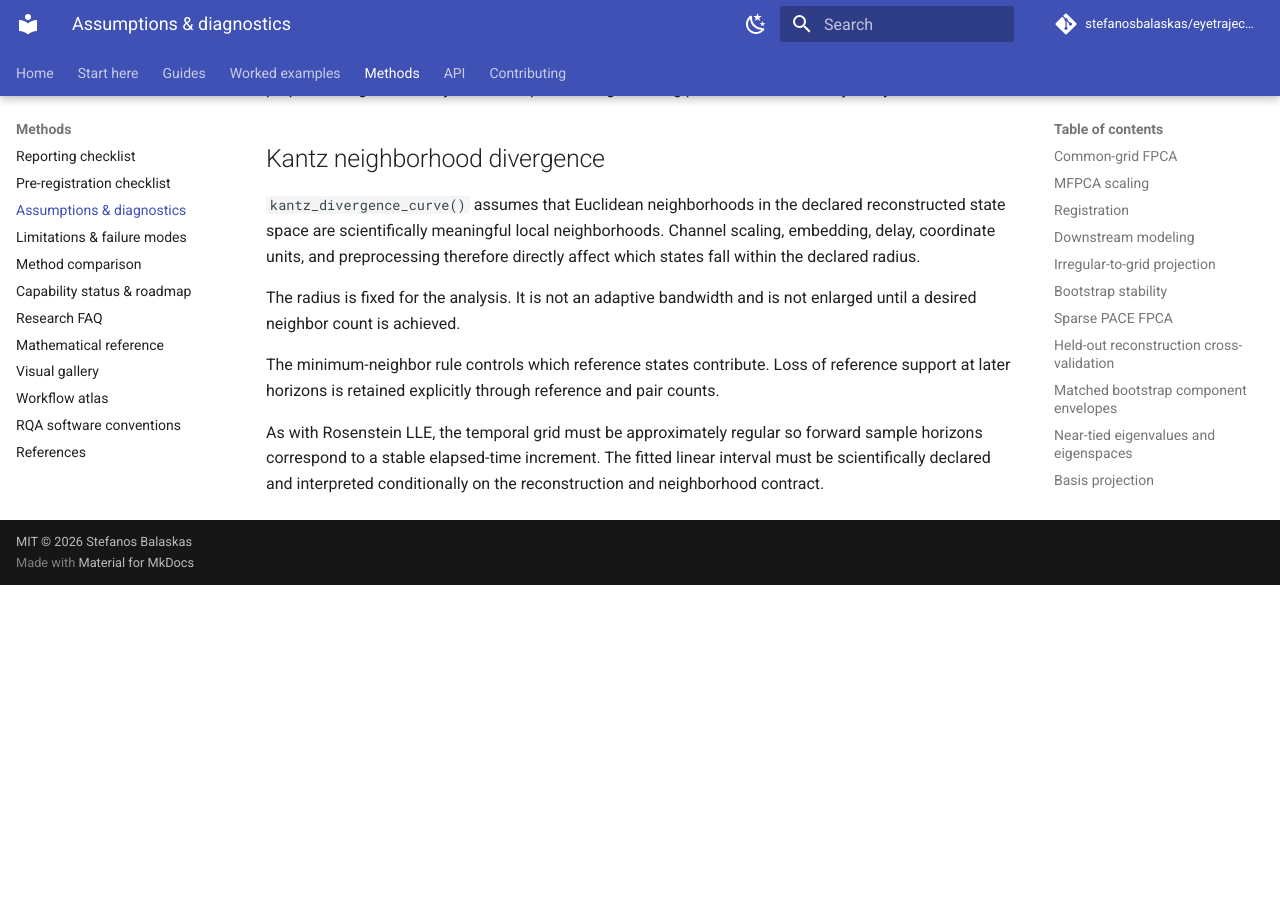
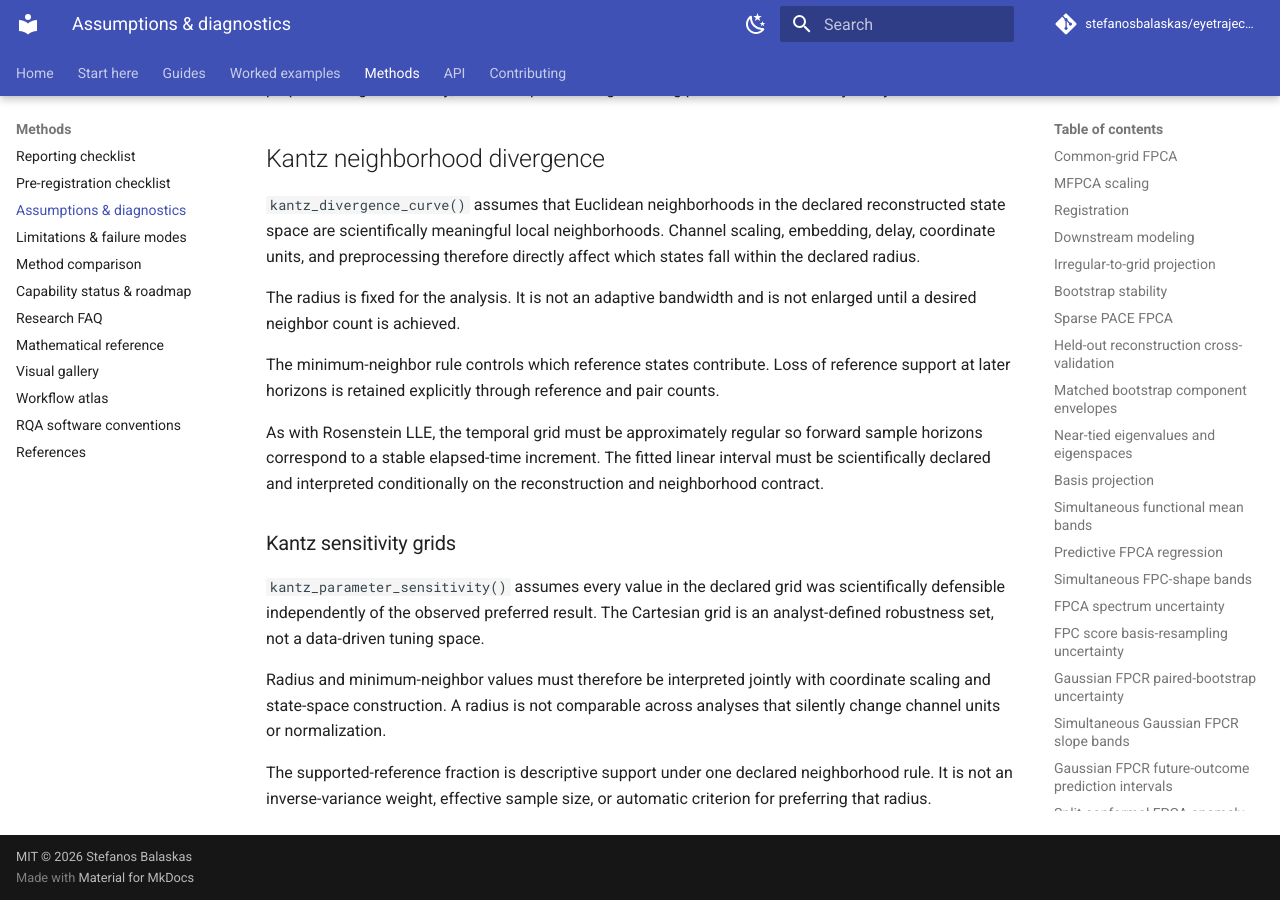
Before and after one commit to stefanosbalaskas/eyetrajectoriespy, an MkDocs documentation site: the page built from docs/methods/assumptions.md, in a window 1280 px wide and 900 px high, scrolled down 10327 px. Built offline with MkDocs 1.6.1 and Material for MkDocs 9.7.7, drawn with Linux system fonts in a browser that asks for light colours; comment, search, counter and statistics services are not loaded; before the commit the page ends 10912 px from its top, so only the background shows below that.

Commit message:
Add Kantz sensitivity assumptions

```diff
--- a/docs/methods/assumptions.md
+++ b/docs/methods/assumptions.md
@@ -280,3 +280,12 @@ The radius is fixed for the analysis. It is not an adaptive bandwidth and is not
 The minimum-neighbor rule controls which reference states contribute. Loss of reference support at later horizons is retained explicitly through reference and pair counts.
 
 As with Rosenstein LLE, the temporal grid must be approximately regular so forward sample horizons correspond to a stable elapsed-time increment. The fitted linear interval must be scientifically declared and interpreted conditionally on the reconstruction and neighborhood contract.
+
+
+### Kantz sensitivity grids
+
+`kantz_parameter_sensitivity()` assumes every value in the declared grid was scientifically defensible independently of the observed preferred result. The Cartesian grid is an analyst-defined robustness set, not a data-driven tuning space.
+
+Radius and minimum-neighbor values must therefore be interpreted jointly with coordinate scaling and state-space construction. A radius is not comparable across analyses that silently change channel units or normalization.
+
+The supported-reference fraction is descriptive support under one declared neighborhood rule. It is not an inverse-variance weight, effective sample size, or automatic criterion for preferring that radius.
```
